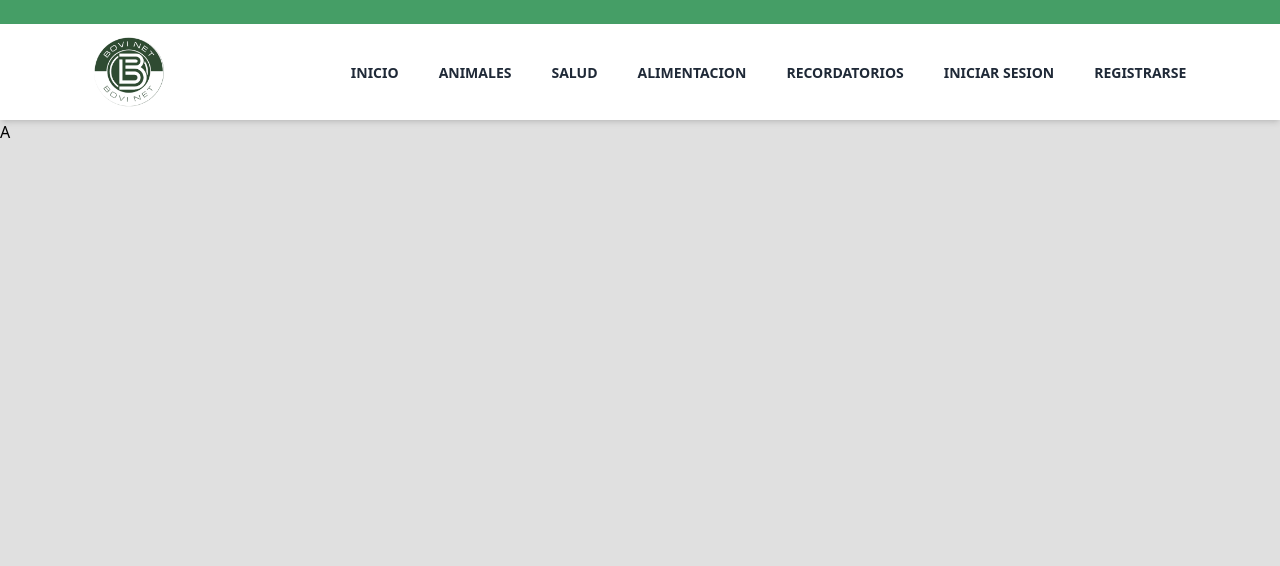
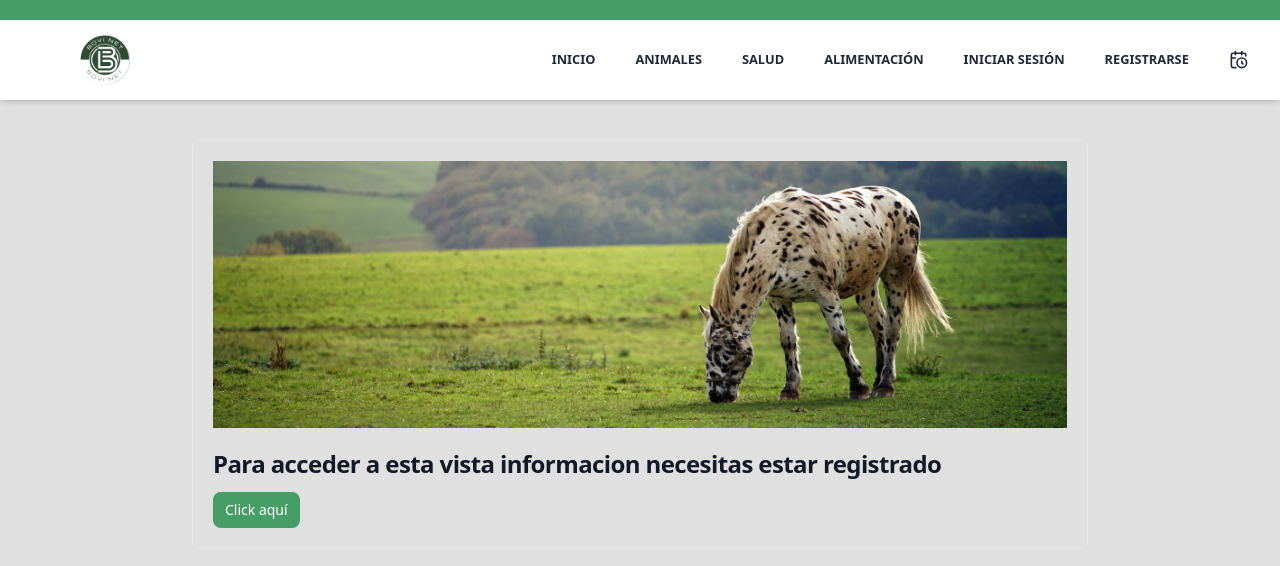
Before and after one commit to SamuelPelaezz131/ProyectAnimals, a React (Vite) app in the folder Client/: page /animals in a window 1280 px wide. Shown: the top 566 px of the page. Built offline with nearby package versions, Linux system fonts and the light colour scheme; what @midudev/tailwind-animations would draw is missing.

Commit message:
Advance code

```diff
--- a/Client/package.json
+++ b/Client/package.json
@@ -13,6 +13,7 @@
     "@midudev/tailwind-animations": "^0.0.7",
     "react": "^18.2.0",
     "react-dom": "^18.2.0",
+    "react-icons": "^5.0.1",
     "react-router-dom": "^6.22.3"
   },
   "devDependencies": {
--- a/Client/src/components/navbar/navbar.css
+++ b/Client/src/components/navbar/navbar.css
@@ -1,5 +1,4 @@
 .navbar{
         font-family: "Sofia Sans", Sans-serif;
-        font-size: 14px;
-
+        font-size: 10px
 }
--- a/Client/src/components/navbar/navbar.jsx
+++ b/Client/src/components/navbar/navbar.jsx
@@ -1,46 +1,47 @@
-import React from 'react'
-import { NavLink } from 'react-router-dom'
-import './navbar.css'
-import Logo from '../../assets/img/logo.png'
+import React from 'react';
+import { NavLink } from 'react-router-dom';
+import Logo from '../../assets/img/logo.png';
+import { IoIosMenu } from "react-icons/io";
+import { LuCalendarClock } from "react-icons/lu";
+
 
 function Navbar() {
   return (
     <div>
-        <div className=' h-6 bg-[#459E66]'>
-
+      <div className='h-5 bg-[#459E66]' />
+      <div className="text-[0.8rem] navbar w-full flex justify-between pl-20 pr-8 items-center h-20 bg-white shadow-md">
+        <NavLink className='' to="/">
+          <img src={Logo} alt="" className='w-[50px]' />
+        </NavLink>
+        <div className="hidden lg:flex gap-10">
+          <NavLink to="/" className=" text-gray-800 hover:text-[#459E66] hover:animate-pulsing">
+            <span className="font-sans font-semibold">INICIO</span>
+          </NavLink>
+          <NavLink to="/animals" className="text-gray-800 hover:text-[#459E66] hover:animate-pulsing">
+            <span className="font-sans font-semibold">ANIMALES</span>
+          </NavLink>
+          <NavLink to="/health" className="text-gray-800 hover:text-[#459E66] hover:animate-pulsing">
+            <span className="font-sans font-semibold">SALUD</span>
+          </NavLink>
+          <NavLink to="/food" className="text-gray-800 hover:text-[#459E66] hover:animate-pulsing">
+            <span className="font-sans font-semibold">ALIMENTACIÓN</span>
+          </NavLink>
+          <NavLink to="/log" className="text-gray-800 hover:text-[#459E66] hover:animate-pulsing">
+            <span className="font-sans font-semibold">INICIAR SESIÓN</span>
+          </NavLink>
+          <NavLink to="/createcount" className="text-gray-800 hover:text-[#459E66] hover:animate-pulsing">
+            <span className="font-sans font-semibold">REGISTRARSE</span>
+          </NavLink>
+          <NavLink to="/remember" className="text-gray-800 hover:text-[#459E66] hover:animate-pulsing">
+          <LuCalendarClock className="font-sans font-semibold text-[1.2rem]"/>
+          </NavLink>
         </div>
-        <div className="navbar w-full flex justify-around h-24   bg-white items-center shadow-md">
-    <NavLink className=' ' to="/">
-        <img src={Logo} alt="" className=' w-[70px] ' />
-    </NavLink>
-  <ul className="flex gap-10 ">
-    <NavLink to="/" className="text-gray-800 hover:text-[#459E66] hover:animate-pulsing">
-      <li className="   font-sans font-semibold">INICIO</li>
-    </NavLink>
-    <NavLink to="/animals" className="text-gray-800 hover:text-[#459E66]  hover:animate-pulsing">
-      <li className="  font-sans font-semibold">ANIMALES</li>
-    </NavLink>
-    <NavLink to="/health" className="text-gray-800 hover:text-[#459E66]  hover:animate-pulsing">
-      <li className="  font-sans  font-semibold">SALUD</li>
-    </NavLink>
-    <NavLink to="/food" className="text-gray-800 hover:text-[#459E66]  hover:animate-pulsing">
-      <li className="  font-sans font-semibold">ALIMENTACION</li>
-    </NavLink>
-    <NavLink to="/remember" className="text-gray-800 hover:text-[#459E66]  hover:animate-pulsing">
-      <li className="  font-sans  font-semibold">RECORDATORIOS</li>
-    </NavLink>
-    <NavLink to="/log" className="text-gray-800 hover:text-[#459E66]  hover:animate-pulsing">
-      <li className=" font-sans  font-semibold">INICIAR SESION</li>
-    </NavLink>
-    <NavLink to="/createcount" className="text-gray-800 hover:text-[#459E66]  hover:animate-pulsing">
-      <li className=" font-sans  font-semibold">REGISTRARSE</li>
-    </NavLink>
-  </ul>
-</div>
- </div>
-
-
-  )
+        <div className="lg:hidden">
+          <IoIosMenu className="text-[2rem] text-gray-800 cursor-pointer hover:text-[#459E66]" />
+        </div>
+      </div>
+    </div>
+  );
 }
 
 export default Navbar
--- a/Client/src/pages/animals/animals.jsx
+++ b/Client/src/pages/animals/animals.jsx
@@ -1,9 +1,25 @@
 import React from 'react'
+import Error from "../../assets/img/FondoHorse.png"
 
-function Animals() {
+function Animales() {
   return (
-    <div>A</div>
+    <div className='primary w-full flex flex-col  items-center  mt-10  '>
+      <div className="container1 flex flex-wrap justify-center ">
+        <div class="max-w-[70%] h-auto  border border-gray-200 rounded-lg shadowbg dark:border-gray-700">
+          <div class="p-5">
+          <img src={Error} className=' pb-5'/>
+            <a href="#">
+              <h5 class="mb-2 text-2xl font-bold tracking-tight text-gray-900 ">Para acceder a esta vista informacion necesitas estar registrado</h5>
+            </a>
+            <p class="mb-3 font-normal text-gray-700 dark:text-gray-400"></p>
+            <a href="/log" class="inline-flex items-center px-3 py-2 text-sm font-medium text-center text-white bg-[#459E66] rounded-lg">
+            Click aquí
+            </a>
+          </div>
+        </div>
+      </div>
+    </div>
   )
 }
 
-export default Animals
+export default Animales
--- a/Client/src/pages/createcount/createcount.jsx
+++ b/Client/src/pages/createcount/createcount.jsx
@@ -9,7 +9,7 @@ function Createcount() {
       <div className=" conten-ppal-login flex justify-center h-[80vh] m-8 items-center w-[90%] ">
       <div className=" conten-right w-[50%] FondoVaca rounded-l-2xl shadow-[80px] ">
           <div className="  w-full bg-white h-[80vh] rounded-tr-[60px] rounded-l-2xl ">
-            <section class="flex flex-col items-center pt-6 h-[80vh]  justify-center ">
+            <section class="flex flex-col items-center pt-6 h-[77vh]  justify-center ">
               <div class="w-full bg-white rounded-lg shadow dark:border md:mt-0 sm:max-w-md xl:p-0">
                 <div class="p-6 space-y-4 md:space-y-6 sm:p-8 shadow-[0_0px_60px_25px_rgba(0,0,0,0.2)] h-[70vh]  rounded-lg flex flex-col justify-center ">
                   <h1 class="text-2xl font-bold leading-tight tracking-tight text-black md:text-2xl">
@@ -28,7 +28,7 @@ function Createcount() {
                         name="name"
                         id="name"
                         class="bg-gray-50 border border-gray-300 text-black sm:text-sm rounded-lg block w-full p-2.5"
-                        placeholder="Emelia Erickson"
+                        placeholder="Ingrese nombre completo"
                         required=""
                       />
                     </div>
@@ -37,14 +37,14 @@ function Createcount() {
                         for="username"
                         class="block mb-2 text-sm font-medium text-black "
                       >
-                        Nombre de Usuario
+                        Email
                       </label>
                       <input
                         type="text"
                         name="username"
                         id="username"
                         class="bg-gray-50 border border-gray-300 text-black sm:text-sm rounded-lg block w-full p-2.5"
-                        placeholder="emelia_erickson24"
+                        placeholder="Ingrese email"
                         required=""
                       />
                     </div>
--- a/Client/src/pages/log/log.jsx
+++ b/Client/src/pages/log/log.jsx
@@ -8,7 +8,7 @@ function Log() {
       <div className=" flex justify-center">
         <div className=" conten-ppal-login flex justify-center h-[80vh] m-8 items-center w-[90%] ">
           <div className=" hidden md:block  conten-letf w-[50%] bg-white rounded-l-2xl ">
-            <div className="    FondoPerro hidden md:block  w-full bg-[#171824] h-[80vh] rounded-br-[60px] rounded-l-2xl">
+            <div className="FondoPerro hidden md:block  w-full bg-[#171824] h-[80vh] rounded-br-[60px] rounded-l-2xl">
 
             </div>
           </div>
@@ -19,7 +19,7 @@ function Log() {
               <section class=" flex justify-center  md:rounded-2xl  h-[80vh] text-black">
                 <div class="flex flex-col items-center justify-center w-[70%] ">
                   <div class="w-full bg-[#f8f8f8]  rounded-lg  items-center shadow-[0_0px_60px_25px_rgba(0,0,0,0.2)] dark:border md:mt-0 sm:max-w-md xl:p-0 text-black">
-                    <div class="p-6 space-y-4 md:space-y-6 sm:p-8 h-[60vh]  flex flex-col  justify-center">
+                    <div class="p-6 space-y-4 md:space-y-6 sm:p-8 h-[65vh]  flex flex-col  justify-center">
                       <h1 class="text-2xl font-bold leading-tight tracking-tight ">
                         INICIAR SESION
                       </h1>
```
Also changed, not shown: 1 other file (tests, documents, lock files or other folders).
